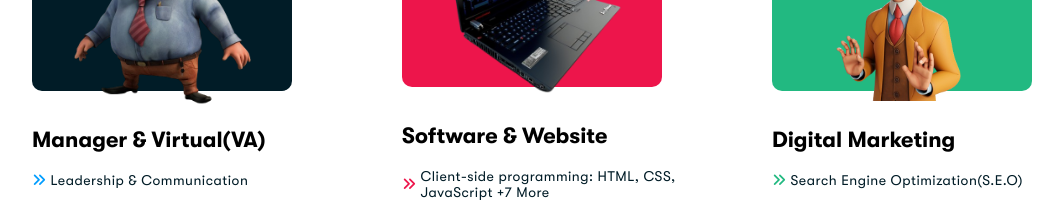
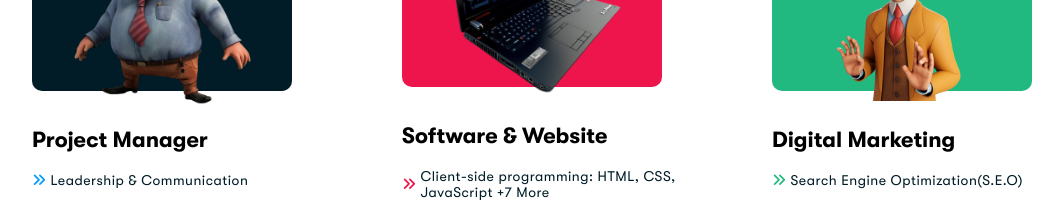
Before and after one commit to chebon254/chebon, a plain HTML site: page chebon/index.html in a window 1280 px wide. Shown: the part 940-1148 px from the top of the page, without its empty margins (98-1161 px from the left). Drawn offline with nearby package versions, Linux system fonts and the light colour scheme.

Commit message:
Title Change

```diff
--- a/chebon/index.html
+++ b/chebon/index.html
@@ -111,7 +111,7 @@
                             <img src="css/img/manage.png" alt="" width="220px">
                         </div>
                         <br><br>
-                        <span  class="title reveal">Manager & Virtual(VA)</span>
+                        <span  class="title reveal">Project Manager</span>
                         <div class="skills-listing one">
                             <div class="skill-name reveal">
                                 <span><i class="fa-sharp fa-solid fa-angles-right"></i></span>
```
